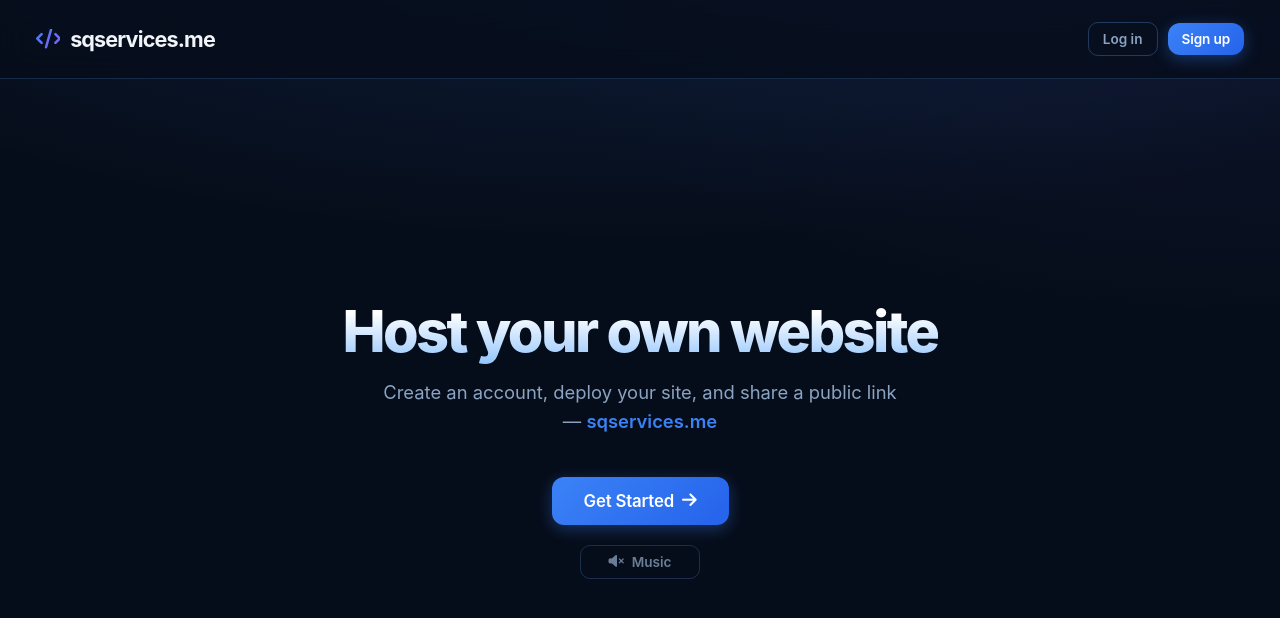
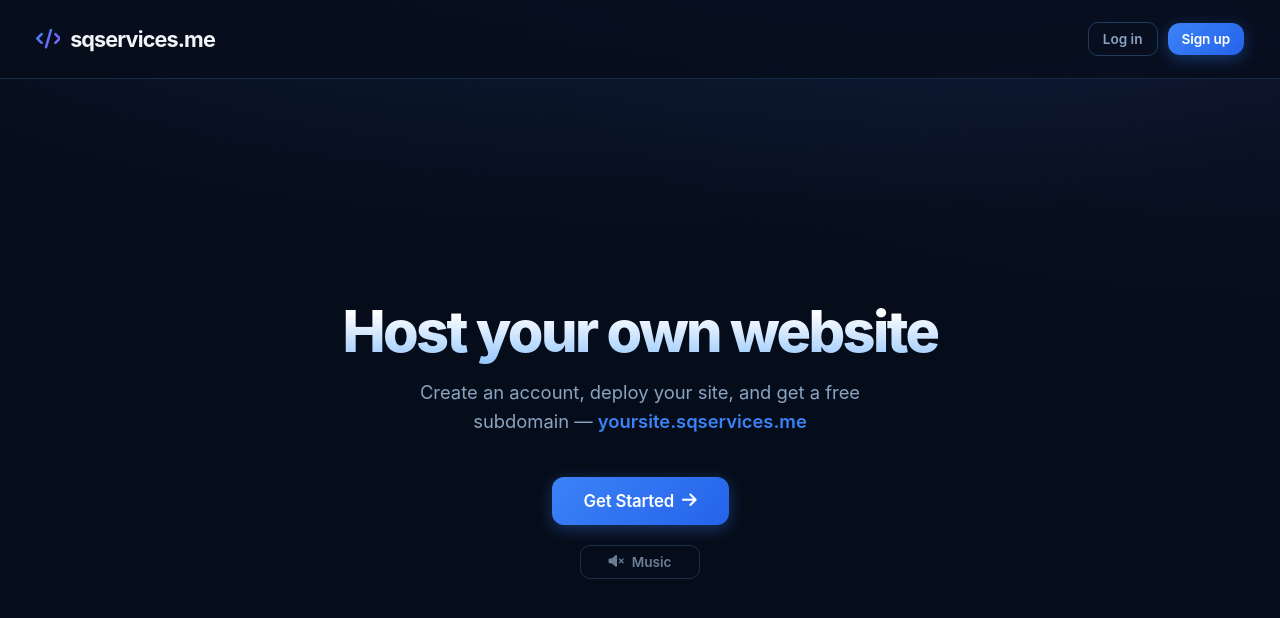
Before and after one commit to 333shop/sqservices.me, a plain HTML site: page index.html in a window 1280 px wide. Drawn offline with nearby package versions, Linux system fonts and the light colour scheme.

Commit message:
Update index.html

```diff
--- a/index.html
+++ b/index.html
@@ -150,7 +150,7 @@
     </header>
     <main class="hero">
       <h1>Host your own website</h1>
-      <p class="subtitle">Create an account, deploy your site, and share a public link — <strong>sqservices.me</strong></p>
+      <p class="subtitle">Create an account, deploy your site, and get a free subdomain — <strong>yoursite.sqservices.me</strong></p>
       <button class="btn btn-primary" id="btn-get-started">
         Get Started <i class="fas fa-arrow-right"></i>
       </button>
@@ -268,10 +268,10 @@
         <div class="form-group">
           <label>Site name</label>
           <div class="input-with-prefix">
-            <span class="prefix">sqservices.me/</span>
+            <span class="prefix"></span>
             <input type="text" id="site-name" placeholder="my-site" maxlength="40" autocomplete="off" />
           </div>
-          <small class="hint">Only letters, numbers and hyphens</small>
+          <small class="hint">Becomes <strong>name-xxxxxx.sqservices.me</strong> — letters, numbers, hyphens</small>
         </div>
 
         <div class="source-options">
```
